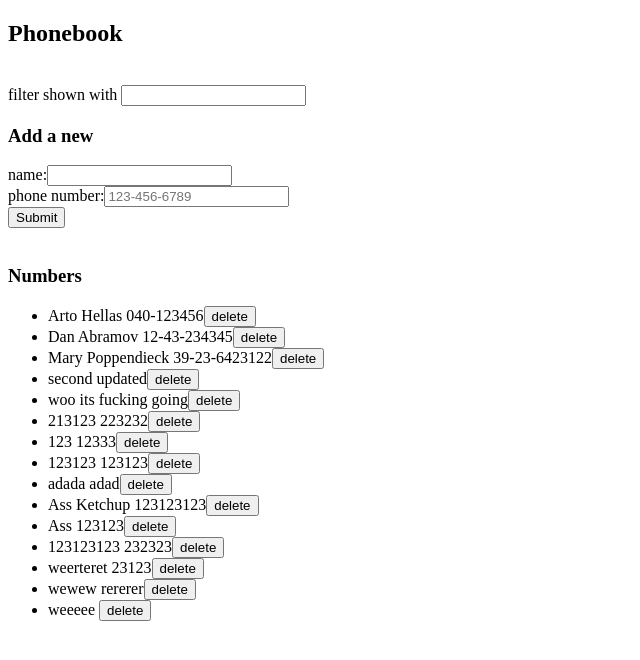
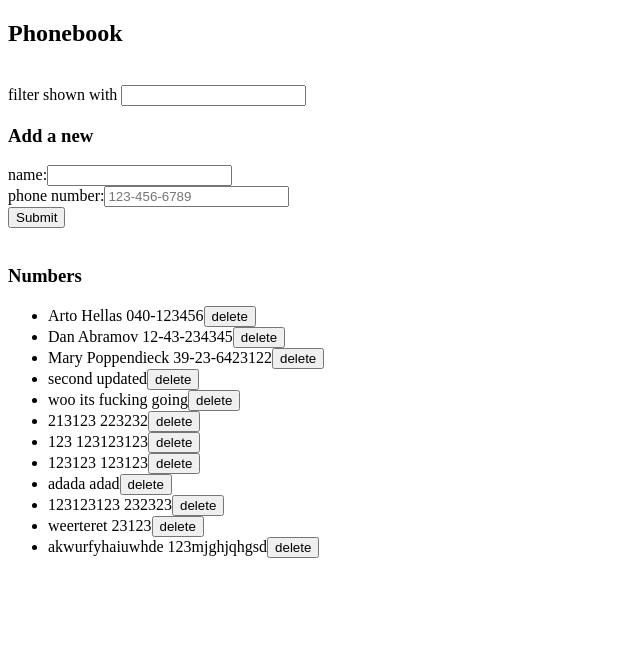
Before and after one commit to theo-mitchell/fullstackopen_submissions, a React (Create React App) app in the folder part2/phonebook/: page / in a window 1280 px wide. Shown: the top 660 px of the page, without its empty margins (0-640 px from the left). Built offline with nearby package versions, Linux system fonts and the light colour scheme; data requests are answered from the project's data file.

Commit message:
2.20 done

```diff
--- a/part2/phonebook/db.json
+++ b/part2/phonebook/db.json
@@ -32,7 +32,7 @@
     },
     {
       "name": "123",
-      "number": "12333",
+      "number": "123123123",
       "id": 11
     },
     {
@@ -46,16 +46,6 @@
       "id": 13
     },
     {
-      "name": "Ass Ketchup",
-      "number": "123123123",
-      "id": 14
-    },
-    {
-      "name": "Ass",
-      "number": "123123",
-      "id": 15
-    },
-    {
       "name": "123123123",
       "number": "232323",
       "id": 16
@@ -66,14 +56,9 @@
       "id": 17
     },
     {
-      "name": "wewew",
-      "number": "rererer",
-      "id": 18
-    },
-    {
-      "name": "weeeee",
-      "number": "",
-      "id": 19
+      "name": "akwurfyhaiuwhde",
+      "number": "123mjghjqhgsd",
+      "id": 21
     }
   ]
 }
--- a/part2/phonebook/src/App.js
+++ b/part2/phonebook/src/App.js
@@ -124,7 +124,9 @@ const App = () => {
           setPersons(newPersons);
           filterDisplayPersons(newPersons, searchQuery);
         })
-        .catch(() => {
+        .catch((err) => {
+          console.log('i am in catch')
+          console.table(err)
           // TODO Remove deleted person from array
           setNotificationMessage({
             displayText: `${personToDelete.name} has already been deleted`,
```
